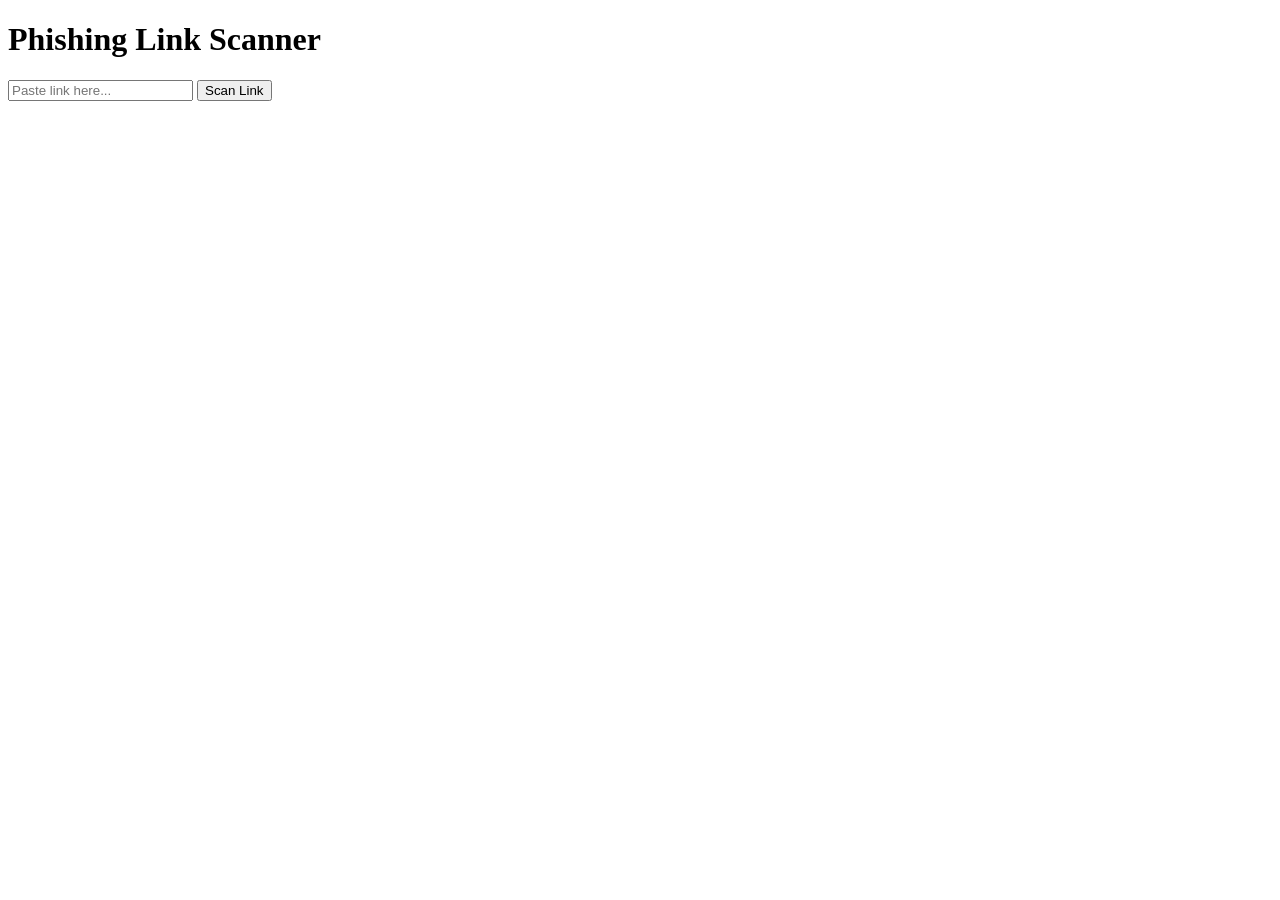
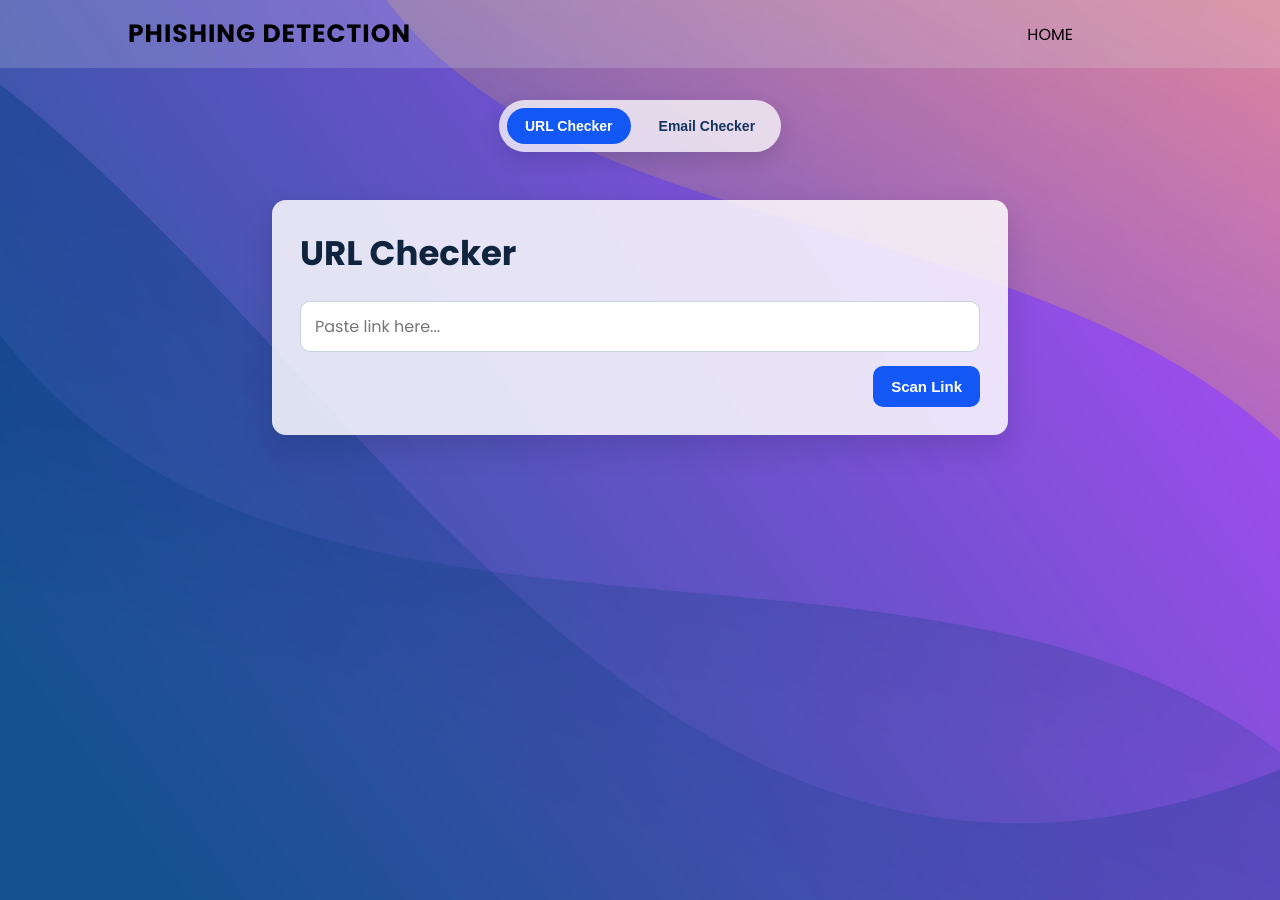
Before and after one commit to DestinyAbuwa/Phishing-Detection-Dashboard, a website: page public/index.html in a window 1280 px wide. Before the commit the page ends 800 px from the top, so only its background shows below. Drawn offline with Linux system fonts and the light colour scheme.

Commit message:
Frontend Styling, URL, Email Content Boxes and Mode Switching
Implement frontend styling across home page. style URL and Email checker consistently, add mode toggle to switch between checkers, enhance Email form with larger body field and analyze button.

```diff
--- a/public/index.html
+++ b/public/index.html
@@ -2,14 +2,49 @@
 <html>
 <head>
     <title>Phishing Detection Dashboard</title>
+    <link rel="preconnect" href="https://fonts.googleapis.com">
+    <link rel="preconnect" href="https://fonts.gstatic.com" crossorigin>
+    <link href="https://fonts.googleapis.com/css2?family=Poppins:wght@400;600;700&display=swap" rel="stylesheet">
     <link rel="stylesheet" href="style.css">
 </head>
+
 <body>
-    <h1>Phishing Link Scanner</h1>
-    <input type="text" id="urlInput" placeholder="Paste link here...">
-    <button onclick="checkURL()">Scan Link</button>
-    <div id="result"></div>
+    <div class="menu-area">
+        <a href="#" class="logo">Phishing Detection</a>
+        <ul class="nav">
+        <li><a href="#home">Home</a></li>
+        <!--<li><a href="admin">Admin Login</a></li> -->
+        </ul>
+
+    </div>
+    <section id="home">
+        <div class="mode-switch">
+            <button type="button" class="mode-btn is-active" data-mode="url">URL Checker</button>
+            <button type="button" class="mode-btn" data-mode="email">Email Checker</button>
+        </div>
+
+        <div class="checker-panels">
+            <div class="Url panel panel-url active">
+                <h1>URL Checker</h1>
+                <input type="text" id="urlInput" placeholder="Paste link here...">
+                <button onclick="checkURL()">Scan Link</button>
+            </div>
+
+            <form class="email-content panel panel-email">
+                <h1>Email Content Checker</h1>
+                <input type="email" id="sender" placeholder="Sender Email">
+                <input type="email" id="receiver" placeholder="Receiver Email">
+                <input type="text" id="subject" placeholder="Subject">
+                <textarea id="email-body" placeholder="Email Body"></textarea>
+                <button type="button">Analyze Email</button>
+            </form>
+        </div>
+    </section>
+
 
     <script src="script.js"></script>
+
+
+
 </body>
 </html>
--- a/public/script.js
+++ b/public/script.js
@@ -26,3 +26,35 @@ function checkURL() {
         resultDiv.innerHTML = "Error connecting to server.";
     });
 }
+
+/*
+ * Feature: Checker Mode Switch
+ * Toggles the visible panel (URL or Email) and active tab button.
+ */
+const modeButtons = document.querySelectorAll('.mode-btn');
+const panels = document.querySelectorAll('.panel');
+
+function setCheckerMode(mode) {
+    modeButtons.forEach((button) => {
+        button.classList.toggle('is-active', button.dataset.mode === mode);
+    });
+
+    panels.forEach((panel) => {
+        const isSelectedPanel = panel.classList.contains(`panel-${mode}`);
+        panel.classList.toggle('active', isSelectedPanel);
+    });
+}
+
+function initializeCheckerModeSwitch() {
+    if (!modeButtons.length || !panels.length) {
+        return;
+    }
+
+    modeButtons.forEach((button) => {
+        button.addEventListener('click', () => {
+            setCheckerMode(button.dataset.mode);
+        });
+    });
+}
+
+initializeCheckerModeSwitch();
--- a/public/style.css
+++ b/public/style.css
@@ -0,0 +1,161 @@
+body{
+    margin: 0;
+    padding: 0;
+    font-family: montserrat;
+}
+.menu-area{
+    font-family: "Poppins", sans-serif;
+    position: fixed;
+    top: 0;
+    left: 0;
+    width: 100%;
+    display:flex;
+    justify-content: center;
+    align-items: center;
+    flex-direction:row;
+    flex-wrap:wrap;
+    background-color:rgba(224,228,231,0.2);
+    z-index:1;
+
+
+}
+
+.nav{
+    display:flex;
+    font-family: "Poppins", sans-serif;
+    justify-content: right;
+    list-style:none ;
+    margin-right: 15%;
+
+}
+
+.logo{
+    flex: 1 1 auto;
+    margin-left: 10%;
+    text-transform: uppercase;
+    letter-spacing:1px;
+    font-weight: bold;
+    font-size: 25px;
+
+}
+a{
+    margin:15px;
+    color: #000;
+    text-decoration: none;
+    text-transform: uppercase;
+
+}
+#home{
+
+    position: relative;
+    font-family: "Poppins", sans-serif;
+    padding-top: 100px;
+    width: 100%;
+    min-height: 100vh;
+    display: flex;
+    flex-direction: column;
+    align-items: center;
+    gap: 48px;
+    background-image: url("./images/backround2.jpg");
+    background-repeat: no-repeat;
+    background-size: cover;
+    background-position: center center;
+    text-align: center;
+
+}
+
+.mode-switch{
+    display: inline-flex;
+    gap: 10px;
+    padding: 8px;
+    border-radius: 999px;
+    background-color: rgba(255, 255, 255, 0.75);
+    box-shadow: 0 8px 20px rgba(10, 24, 42, 0.14);
+}
+
+.mode-btn{
+    border: 0;
+    border-radius: 999px;
+    padding: 10px 18px;
+    font-size: 14px;
+    font-weight: 600;
+    background: transparent;
+    color: #14345d;
+    cursor: pointer;
+    transition: 0.2s ease;
+}
+
+.mode-btn.is-active{
+    background-color: #1358f5;
+    color: #fff;
+}
+
+.checker-panels{
+    width: 100%;
+}
+
+.checker-panels .panel{
+    display: none;
+}
+
+.Url,
+.email-content{
+    display: flex;
+    flex-direction: column;
+    gap: 14px;
+    align-items: stretch;
+    width: min(680px, 92%);
+    margin: 0 auto;
+    padding: 28px;
+    border-radius: 14px;
+    background-color: rgba(255, 255, 255, 0.84);
+    box-shadow: 0 12px 30px rgba(10, 24, 42, 0.16);
+}
+
+.Url h1,
+.email-content h1{
+    font-size: 34px;
+    margin: 0 0 8px;
+    color: #10243e;
+    text-align: left;
+}
+
+.Url input,
+.email-content input,
+.email-content textarea{
+    font-family: "Poppins", sans-serif;
+    width: 100%;
+    border: 1px solid #c7d3df;
+    border-radius: 10px;
+    padding: 12px 14px;
+    font-size: 16px;
+    box-sizing: border-box;
+}
+
+.email-content textarea{
+
+    min-height: 160px;
+    resize: vertical;
+}
+
+.Url button,
+.email-content button{
+    align-self: flex-end;
+    border: 0;
+    border-radius: 10px;
+    padding: 12px 18px;
+    background-color: #1358f5;
+    color: #fff;
+    font-size: 15px;
+    font-weight: 600;
+    cursor: pointer;
+}
+
+.Url button:hover,
+.email-content button:hover{
+    background-color: #0f46c2;
+}
+
+.checker-panels .panel.active{
+    display: flex;
+}
```
Also changed, not shown: public/images/backround2.jpg (added), 1 other file.
